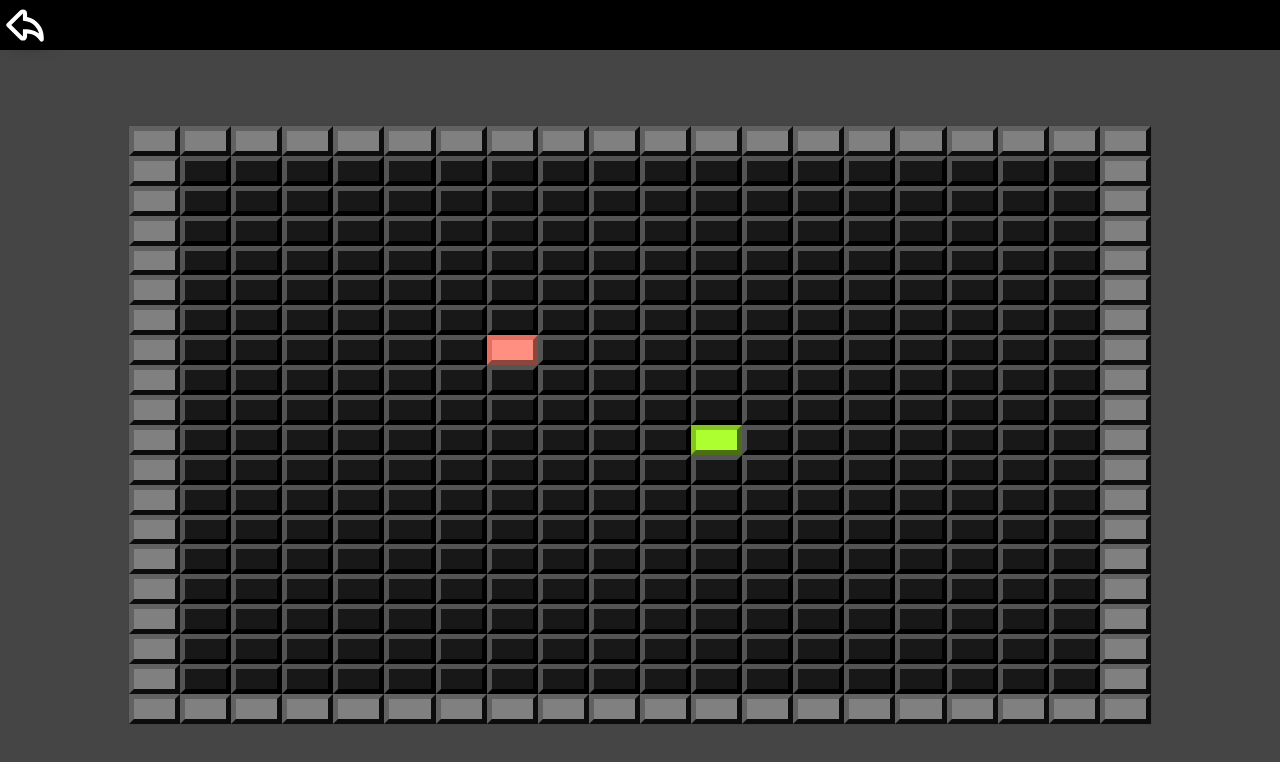
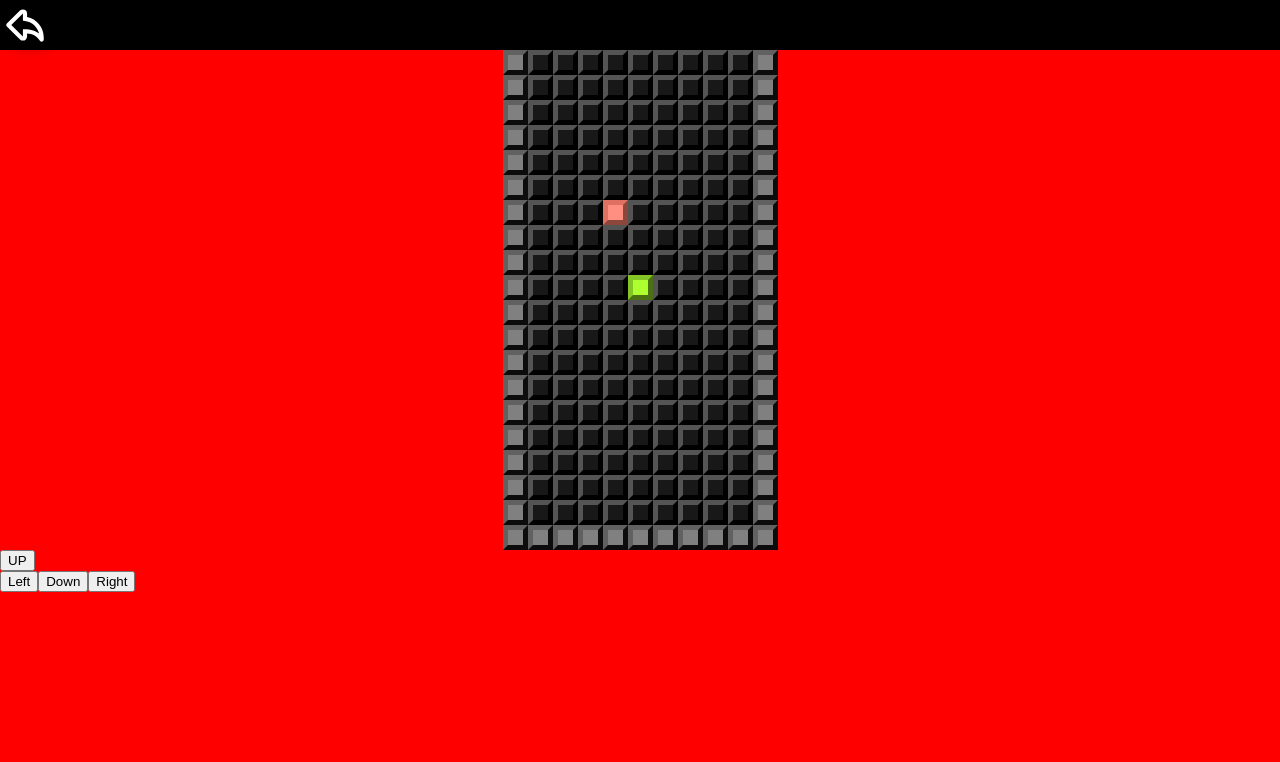
Before and after one commit to julper23/portfolio, a React (Vite) app: page /snake in a window 1280 px wide. Shown: the top 762 px of the page. Built offline with nearby package versions, Linux system fonts and the light colour scheme; what @nextui-org/react would draw is missing.

Commit message:
snake 1.1

```diff
--- a/src/paginas/snake/index.jsx
+++ b/src/paginas/snake/index.jsx
@@ -4,7 +4,7 @@ import Main from '../../componentes/main';
 
 const TableroSnake = () => {
     const [tablero,setTablero] = useState([]);
-    const [serpiente,setSerpiente] = useState([{a:10,b:11}]);
+    const [serpiente,setSerpiente] = useState([{a:10,b:5}]);
     const [comida,setComida] = useState(undefined)
     const move = (newPosition) => {
         let newSerpiente = serpiente.slice();
@@ -24,9 +24,10 @@ const TableroSnake = () => {
         setSerpiente(newSerpiente);
         updateComida(newSerpiente);
     };
+
     const gameOver = () => {
         alert("GAME OVER")
-        setSerpiente([{a:10,b:11}])
+        setSerpiente([{a:10,b:5}])
     }
     const cantMove = (serpiente) => {
         const firstSerpiente = serpiente[0]
@@ -63,8 +64,8 @@ const TableroSnake = () => {
     };
 
     const updateComida = (serp) => {
-        const filaAleatoria = Math.floor(Math.random() * 18) + 1
-        const columnaAleatoria = Math.floor(Math.random() * 18) + 1
+        const filaAleatoria = Math.floor(Math.random() * 19) + 1
+        const columnaAleatoria = Math.floor(Math.random() * 9) + 1
         let posibleTablero = tablero[filaAleatoria][columnaAleatoria] === 0
         let posibleSerpiente = !serp.some(objeto => JSON.stringify(objeto) === JSON.stringify({a:filaAleatoria,b:columnaAleatoria}))
         let posibleComida = comida?.a !== filaAleatoria && comida?.b !== columnaAleatoria
@@ -103,12 +104,12 @@ const TableroSnake = () => {
 
     useEffect(()=>{
         let tableroNew = [];
-        for(let filas = 0; filas<20;filas++){
+        for(let filas = 0; filas<21;filas++){
             let filaNew = [];
-            if(filas === 0 || filas === 19){
-                filaNew.push(2,2,2,2,2,2,2,2,2,2,2,2,2,2,2,2,2,2,2,2);
+            if(filas === 0 || filas === 20){
+                filaNew.push(2,2,2,2,2,2,2,2,2,2,2);
             } else {
-                filaNew.push(2,0,0,0,0,0,0,0,0,0,0,0,0,0,0,0,0,0,0,2);
+                filaNew.push(2,0,0,0,0,0,0,0,0,0,2);
             }
             tableroNew.push(filaNew);
         }
@@ -134,22 +135,55 @@ const TableroSnake = () => {
             document.removeEventListener('keydown', handleKeyDown);
         };
     }, [serpiente,tablero]);
+    const [windowDimensions, setWindowDimensions] = useState(getWindowDimensions());
+    function getWindowDimensions() {
+        const { innerWidth: width, innerHeight: height } = window;
+        return {
+          width,
+          height
+        };
+      }
+    useEffect(() => {
+      function handleResize() {
+        setWindowDimensions(getWindowDimensions());
+      }
+
+      window.addEventListener('resize', handleResize);
+      return () => window.removeEventListener('resize', handleResize);
+    }, []);    useEffect(()=>{
+        console.log(windowDimensions);
+        console.log(windowDimensions.height>windowDimensions.width);
+    },[windowDimensions])
+
+    const BotoneraSnake = (onClickBotoneraSnake) => {
+        return (<div>
+            <div>
+            <button> UP </button>
+            </div>
+            <div>
+            <button> Left </button>
+            <button> Down </button>
+            <button> Right </button>
+            </div>
+        </div>)
+    }
 
     return (
         <div className='tableroSnake'>
             {
                 tablero.length > 0 && tablero.map((fila,indexFila) => {
                     return(
-                        <div className='tableroFila' key={indexFila}>
+                        <div className='tableroFila' style={{height:windowDimensions.height>windowDimensions.width? "25px": "25px"}}key={indexFila}>
                             {fila.map((posicion,indexColumna) => {
                                 return(
-                                    <div className={`tableroCell color-${colorCelda({posicion,serpiente,indexFila,indexColumna})}`}  key={indexFila+"-"+indexColumna}/>
+                                    <div className={`tableroCell color-${colorCelda({posicion,serpiente,indexFila,indexColumna})}`} style={{height:windowDimensions.height<windowDimensions.width? "25px": "25px",width:windowDimensions.height>windowDimensions.width? "25px": "25px"}}  key={indexFila+"-"+indexColumna}/>
                                 );
                             })}
                         </div>
                     );
                 })
             }
+            <BotoneraSnake onClickBotoneraSnake={handleKeyDown}/>
         </div>
     );
 };
--- a/src/paginas/snake/styles.css
+++ b/src/paginas/snake/styles.css
@@ -1,35 +1,32 @@
 .snake_contenedor{
-    height: calc(100vh - 50px);
+    height: 100vh ;
     width: 100%;
-    margin-top: 50px;
     display: flex;
     flex-direction: column;
     align-content: center;
     align-items: center;
-    justify-content: center;
+    justify-content: flex-start;
 }
 
 .tableroSnake{
-  background-color: black;
-  height: 80%;
-  width: 80%;
-  border: 1px solid rgba(245, 245, 245, 0.267);
+  height: 100%;
+  width: 100%;
+  background-color: red;
   display: flex;
   flex-direction: column;
+  justify-content: flex-start;
   box-sizing: border-box;
+  padding-top: 25px;
 }
 
 .tableroFila{
-  height: 5%;
-  width: 100%;
   display: flex;
   flex-direction: row;
   align-items: center;
+  justify-content: center;
 }
 
 .tableroCell{
-  height: 100%;
-  width: 5%;
   box-sizing: border-box;
 }
 
```
